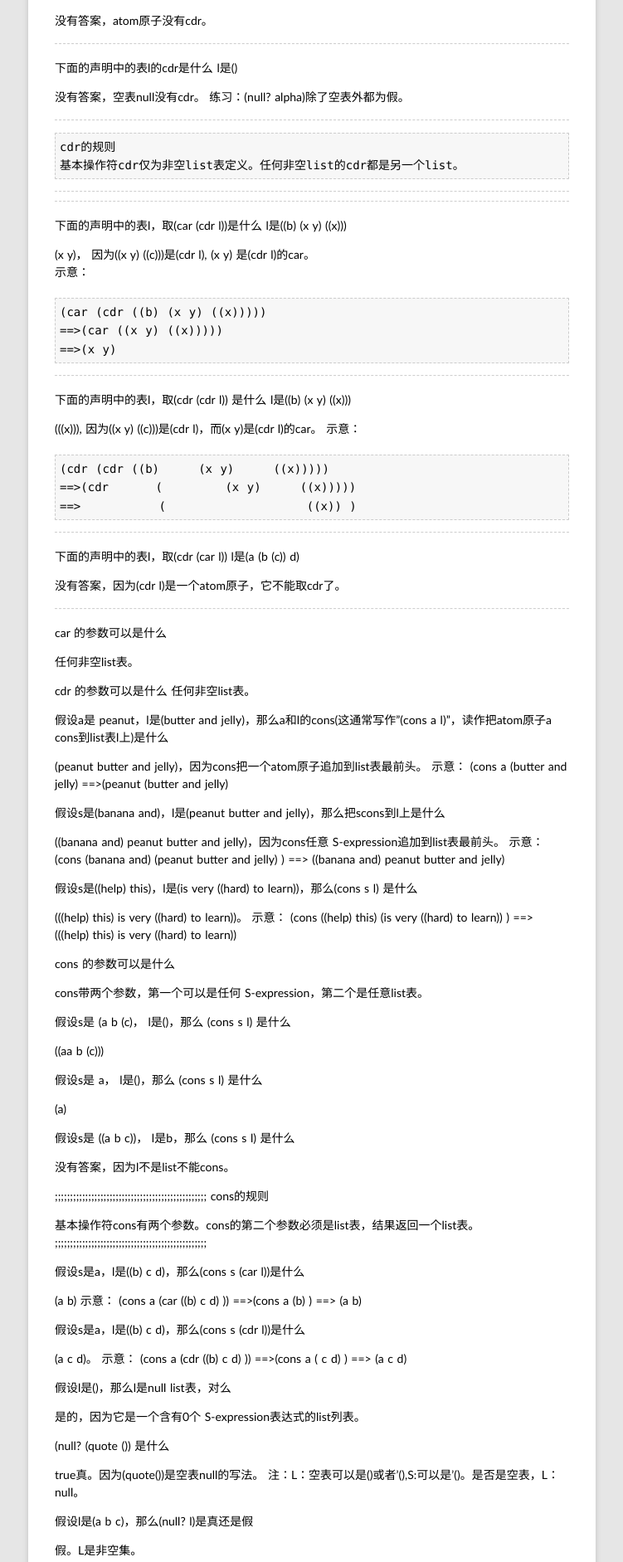
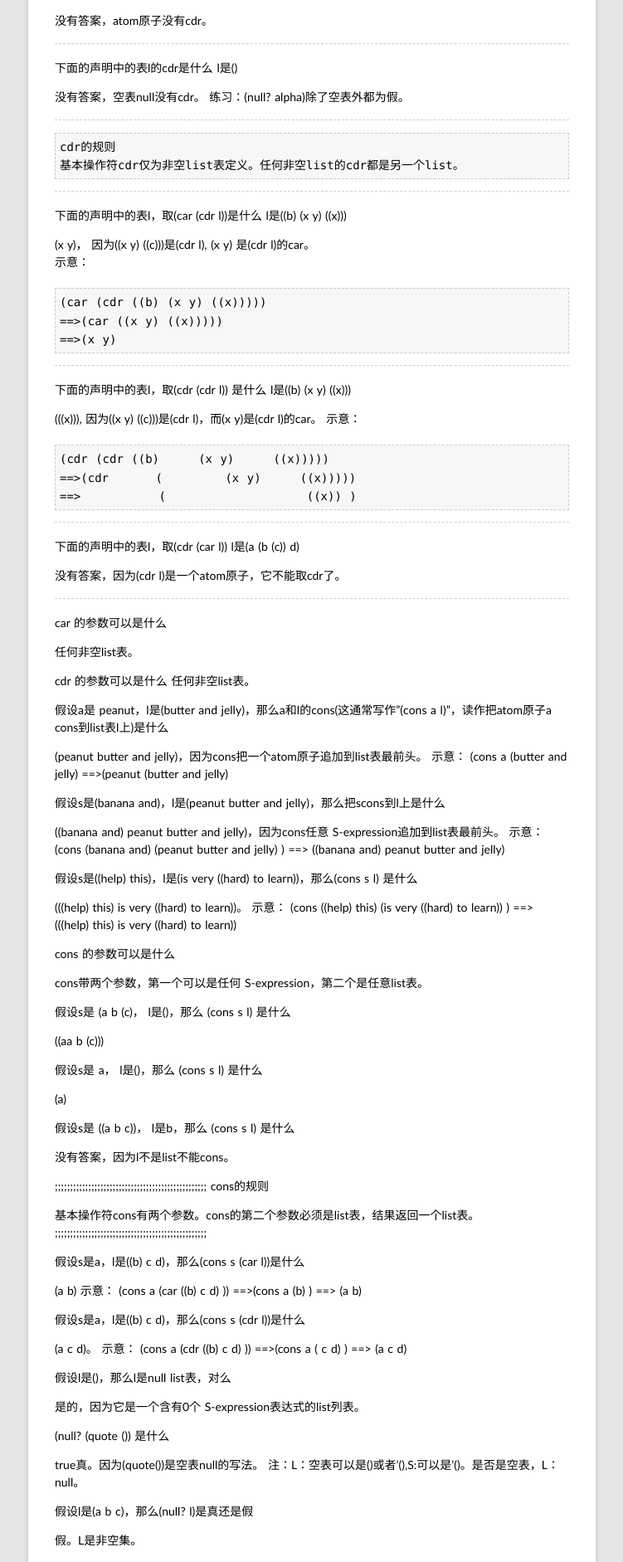
Before and after one commit to rhuichao/uternet.github.io, a Jekyll site: the page built from TLS/01.md, in a window 1280 px wide. Shown: the part 3560-5443 px from the top of the page at 83% size, without its empty margins (264-1015 px from the left). Built offline with Jekyll 4.4.1, drawn with Linux system fonts in a browser that asks for light colours; some web fonts are replaced; Markdown is read by kramdown in place of the engine named in the settings.

Commit message:
new document posted

````diff
--- a/TLS/01.md
+++ b/TLS/01.md
@@ -249,18 +249,17 @@
 
 ------------------
 
-------------------
-
-
 下面的声明中的表l，取(car (cdr l))是什么
 l是((b) (x y) ((x)))
 
 (x y)， 因为((x y) ((c)))是(cdr l), (x y) 是(cdr l)的car。
 示意：
 
-    (car (cdr ((b) (x y) ((x)))))
-    ==>(car ((x y) ((x)))))
-    ==>(x y)
+```
+(car (cdr ((b) (x y) ((x)))))
+==>(car ((x y) ((x)))))
+==>(x y)
+```
 
 ------------------
 
````
